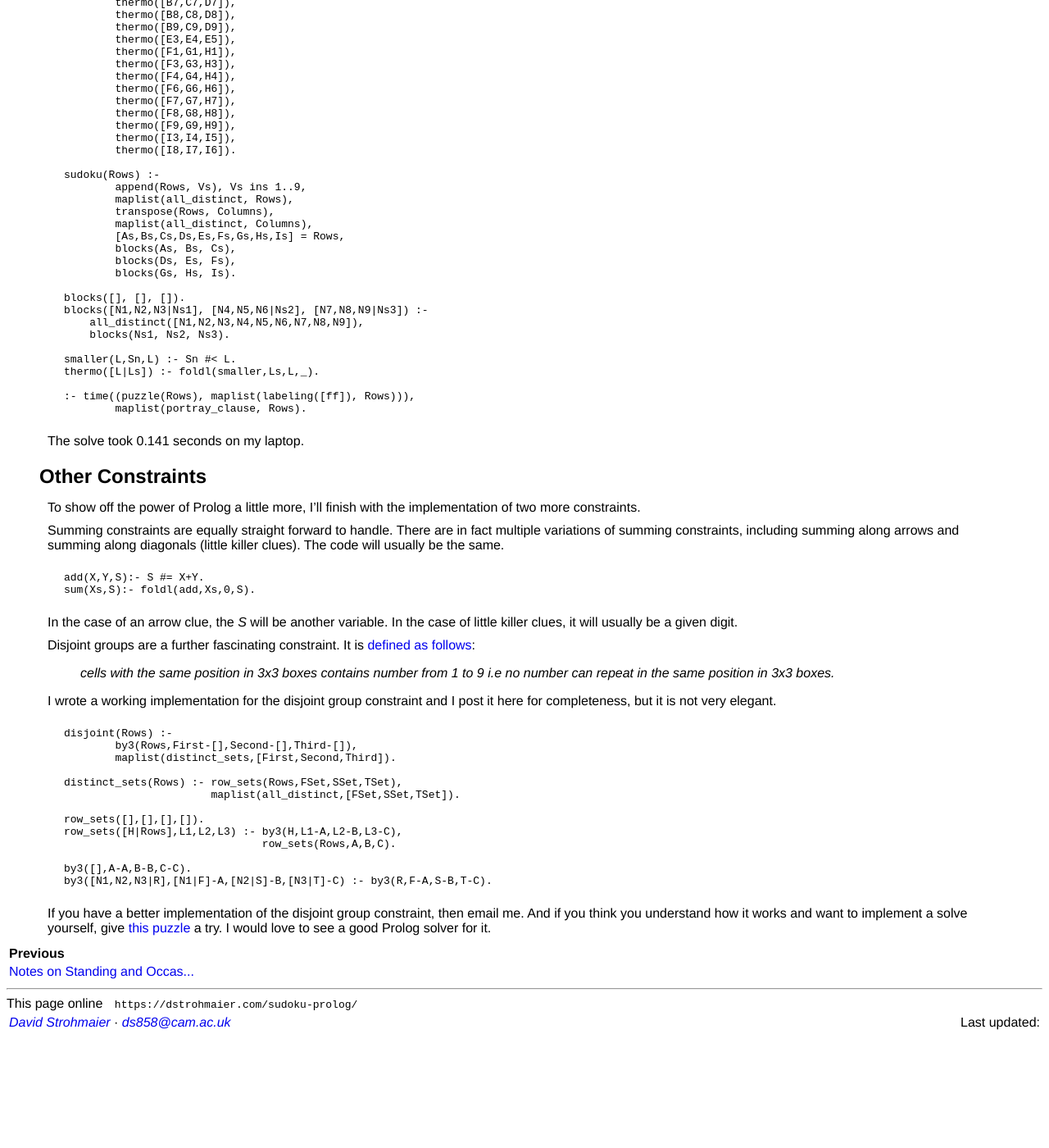
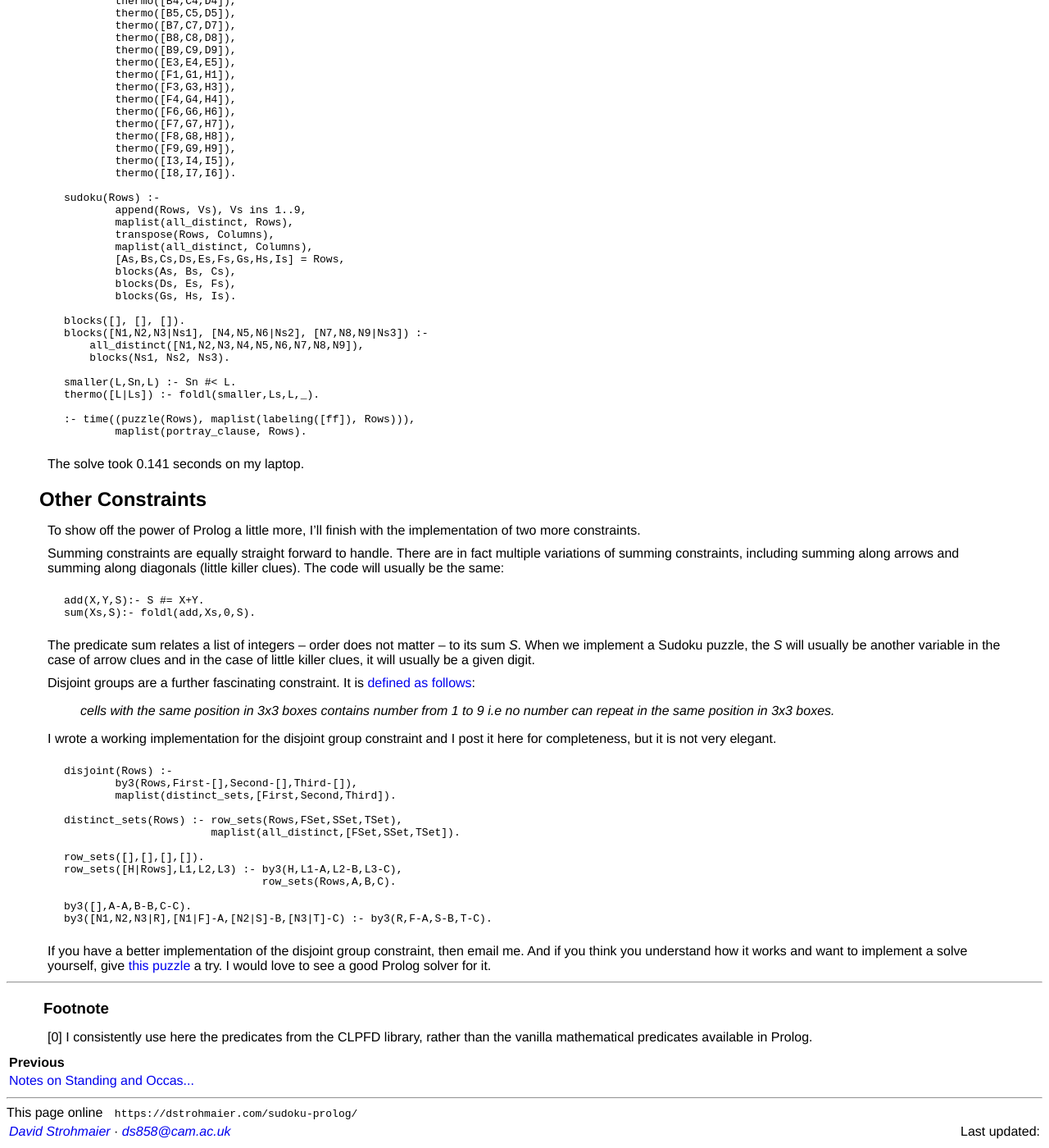
Before and after one commit to dstrohmaier/dstrohmaier.github.io, a Jekyll site: the page built from posts/_posts/2021-07-2-sudoku-prolog.md, in a window 1280 px wide and 1400 px high, scrolled down 1064 px. Shown: the whole window at 82% size. Built offline with Jekyll 4.4.1, drawn with Linux system fonts in a browser that asks for light colours; before the commit the page ends 2331 px from its top, so only the background shows below that; some of the changed text lies outside the part shown.

Commit message:
updated blogpost a little

```diff
--- a/posts/_posts/2021-07-2-sudoku-prolog.md
+++ b/posts/_posts/2021-07-2-sudoku-prolog.md
@@ -26,6 +26,8 @@ For the Thermo constraint, I've chosen the great "Spoons" puzzle by the well-kno
 
 	smaller(L,Sn,L) :- Sn #< L.
 	thermo([L|Ls]) :- foldl(smaller,Ls,L,_).
+
+The thermo predicate defined in these lines, checks whether a list of integers increases monotonically from left to right.[0]
 
 My complete solution, based on the previous solvers metioned above, looks as follows:
 
@@ -90,12 +92,12 @@ The solve took 0.141 seconds on my laptop.
 
 To show off the power of Prolog a little more, I'll finish with the implementation of two more constraints.
 
-Summing constraints are equally straight forward to handle. There are in fact multiple variations of summing constraints, including summing along arrows and summing along diagonals (little killer clues). The code will usually be the same.
+Summing constraints are equally straight forward to handle. There are in fact multiple variations of summing constraints, including summing along arrows and summing along diagonals (little killer clues). The code will usually be the same:
 
 	add(X,Y,S):- S #= X+Y.
 	sum(Xs,S):- foldl(add,Xs,0,S).
 
-In the case of an arrow clue, the _S_ will be another variable. In the case of little killer clues, it will usually be a given digit.
+The predicate sum relates a list of integers -- order does not matter -- to its sum _S_. When we implement a Sudoku puzzle, the _S_ will usually be another variable in the case of arrow clues and in the case of little killer clues, it will usually be a given digit.
 
 Disjoint groups are a further fascinating constraint. It is [defined as follows](https://www.funwithpuzzles.com/2014/08/disjoint-groups-sudoku-fun-with-sudoku.html):
 
@@ -118,3 +120,8 @@ I wrote a working implementation for the disjoint group constraint and I post it
 	by3([N1,N2,N3|R],[N1|F]-A,[N2|S]-B,[N3|T]-C) :- by3(R,F-A,S-B,T-C).
 
 If you have a better implementation of the disjoint group constraint, then email me. And if you think you understand how it works and want to implement a solve yourself, give [this puzzle](https://app.crackingthecryptic.com/sudoku/LNqP9d8tdj) a try. I would love to see a good Prolog solver for it.
+
+---
+### Footnote
+
+[0] I consistently use here the predicates from the CLPFD library, rather than the vanilla mathematical predicates available in Prolog.
```
